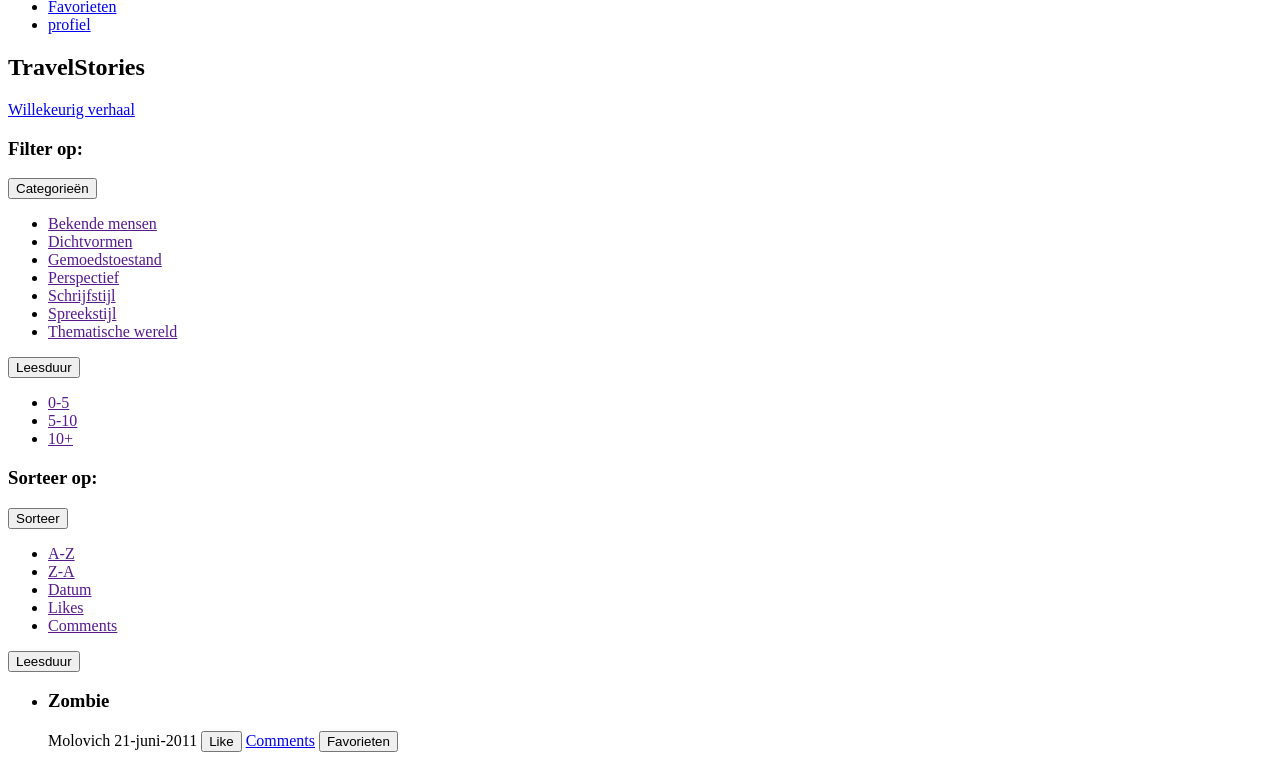
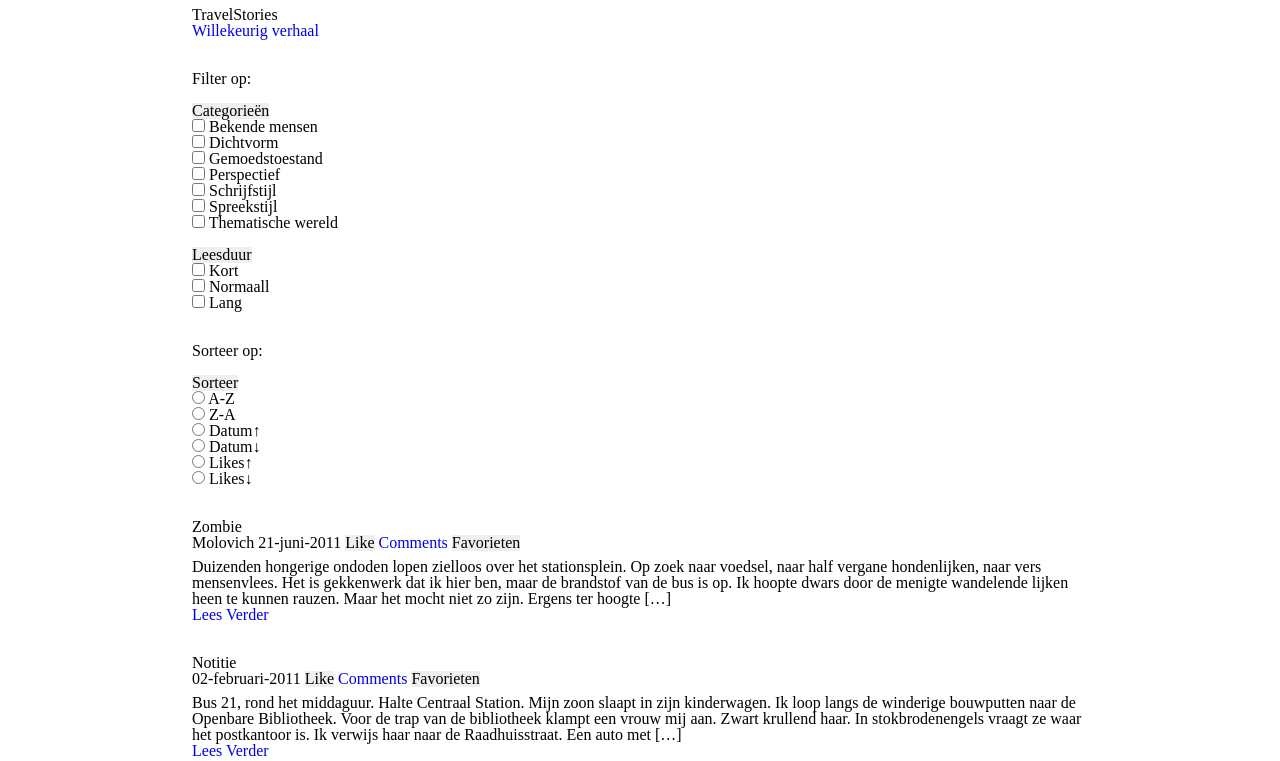
Before and after one commit to BrianJakobs/99-Verhalen, a plain HTML site: page verhalen/index.html in a window 1280 px wide. Shown: the part 133-894 px from the top of the page. Drawn offline with Linux system fonts and the light colour scheme.

Commit message:
3rd commit
Semantische fouten verbeterd, reageer sectie toegevoegd. CSS bestand gemaakt en klein begin gemaakt met de opmaak.

```diff
--- /dev/null
+++ b/verhalen/assets/stylesheets/main.css
@@ -0,0 +1,97 @@
+/*
+========================================
+Reset
+========================================
+*/
+
+* {
+    margin: 0;
+    padding: 0;
+    border: 0;
+    font-size: 100%;
+    font: inherit;
+    vertical-align: baseline;
+    box-sizing: border-box;
+    border-collapse: collapse;
+}
+
+body {
+    line-height: 1;
+}
+
+ol,
+ul {
+    list-style: none;
+}
+
+blockquote,
+q {
+    quotes: none;
+}
+
+table {
+    border-collapse: collapse;
+    border-spacing: 0;
+}
+
+
+/*
+========================================
+Body style
+========================================
+*/
+
+body {
+    color: black;
+    font-size: 1rem;
+}
+
+body main{
+    margin-right: 15vw;
+    margin-left: 15vw;
+}
+
+nav ul {
+    background-color: green;
+    color: #fff;
+    width: 100%;
+    padding: 1rem;
+    margin: 0;
+}
+
+nav ul li {
+    display: inline-block;
+    height: 100%;
+}
+
+nav ul li a{
+    color: #fff;
+}
+
+form {
+    margin-top: 2rem;
+}
+
+form button {
+    margin-top: 1rem;
+}
+
+p {
+    margin-top: 0.5rem;
+}
+
+article ul li {
+    margin-top: 2rem;
+}
+
+a {
+    text-decoration: none;
+}
+
+footer{
+    margin-top: 2rem;
+    background-color: mediumblue;
+    width: 100%;
+    padding: 2rem;
+    color: #fff;
+}
--- a/verhalen/index.html
+++ b/verhalen/index.html
@@ -2,9 +2,10 @@
 <html lang="nl">
 
 <head>
-    <meta name="viewport" content="width=device-width, initial-scale=1.0">
     <meta charset="UTF-8">
     <title>Overzicht</title>
+    <meta name="viewport" content="width=device-width, initial-scale=1.0">
+    <link rel="stylesheet" href="assets/stylesheets/main.css">
 </head>
 
 <body>
@@ -33,41 +34,89 @@
     </header>
 
     <main>
-        <section>
+        <form action="/">
             <h1>TravelStories</h1>
             <a href="index.html">Willekeurig verhaal</a>
-        </section>
-        <section>
+        </form>
+        <form action="/">
             <h3>Filter op:</h3>
             <button>Categorieën</button>
             <ul>
-                <li><a href="">Bekende mensen</a></li>
-                <li><a href="">Dichtvormen</a></li>
-                <li><a href="">Gemoedstoestand</a></li>
-                <li><a href="">Perspectief</a></li>
-                <li><a href="">Schrijfstijl</a></li>
-                <li><a href="">Spreekstijl</a></li>
-                <li><a href="">Thematische wereld</a></li>
+                <li>
+                    <input type="checkbox" id="bekende" name="categorieën">
+                    <label for="bekende">Bekende mensen</label>
+                </li>
+                <li>
+                    <input type="checkbox" id="dichtvorm" name="categorieën">
+                    <label for="dichtvorm">Dichtvorm</label>
+                </li>
+                <li>
+                    <input type="checkbox" id="gemoedstoestand" name="gemoedstoestand">
+                    <label for="gemoedstoestand">Gemoedstoestand</label>
+                </li>
+                <li>
+                    <input type="checkbox" id="perspectief" name="categorieën">
+                    <label for="perspectief">Perspectief</label>
+                </li>
+                <li>
+                    <input type="checkbox" id="schrijfstijl" name="categorieën">
+                    <label for="schrijfstijl">Schrijfstijl</label>
+                </li>
+                <li>
+                    <input type="checkbox" id="spreekstijl" name="categorieën">
+                    <label for="spreekstijl">Spreekstijl</label>
+                </li>
+                <li>
+                    <input type="checkbox" id="thematische" name="categorieën">
+                    <label for="thematische">Thematische wereld</label>
+                </li>
             </ul>
             <button>Leesduur</button>
             <ul>
-                <li><a href="">0-5</a></li>
-                <li><a href="">5-10</a></li>
-                <li><a href="">10+</a></li>
+                <li>
+                    <input type="checkbox" id="kort" name="leesduur">
+                    <label for="kort">Kort</label>
+                </li>
+                <li>
+                    <input type="checkbox" id="normaal" name="leesduur">
+                    <label for="normaal">Normaall</label>
+                </li>
+                <li>
+                    <input type="checkbox" id="lang" name="leesduur">
+                    <label for="lang">Lang</label>
+                </li>
             </ul>
-        </section>
-        <section>
+        </form>
+        <form action="/">
             <h3>Sorteer op:</h3>
             <button>Sorteer</button>
             <ul>
-                <li><a href="">A-Z</a></li>
-                <li><a href="">Z-A</a></li>
-                <li><a href="">Datum</a></li>
-                <li><a href="">Likes</a></li>
-                <li><a href="">Comments</a></li>
+                <li>
+                    <input type="radio" id="A-Z" name="sorteer">
+                    <label for="A-Z">A-Z</label>
+                </li>
+                <li>
+                    <input type="radio" id="Z-A" name="sorteer">
+                    <label for="Z-A">Z-A</label>
+                </li>
+                <li>
+                    <input type="radio" id="datum-up" name="sorteer">
+                    <label for="datum-up">Datum&#8593;</label>
+                </li>
+                <li>
+                    <input type="radio" id="datum" name="sorteer">
+                    <label for="datum">Datum&#8595;</label>
+                </li>
+                <li>
+                    <input type="radio" id="likes-up" name="sorteer">
+                    <label for="likes-up">Likes&#8593;</label>
+                </li>
+                <li>
+                    <input type="radio" id="likes" name="sorteer">
+                    <label for="likes">Likes&#8595;</label>
+                </li>
             </ul>
-            <button>Leesduur</button>
-        </section>
+        </form>
         <article>
             <ul>
                 <li>
```
Also changed, not shown: verhalen/login.html (+4 -1 lines), verhalen/register.html (+2 -1 lines), verhalen/verhaal-1.html (+16 -1 lines), verhalen/verhaal-2.html (+15 -1 lines), verhalen/verhaal-3.html (+16 -1 lines).
